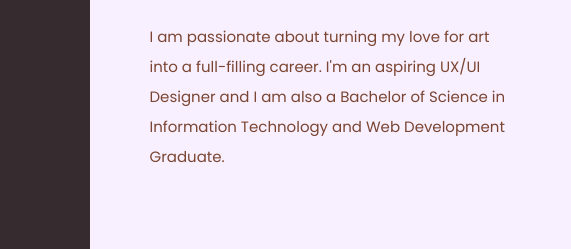
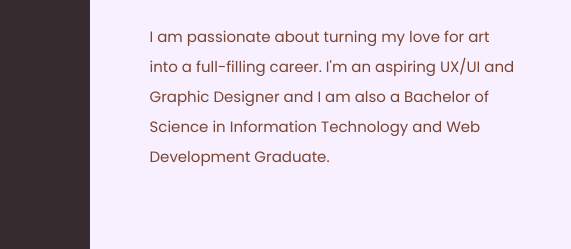
Before and after one commit to alyanacab/alyanacabayao.github.io, a plain HTML site: page index.html in a window 1280 px wide. Shown: the part 392-641 px from the top of the page, 0-571 px from the left. Drawn offline with Linux system fonts and the light colour scheme.

Commit message:
updated index.html

```diff
--- a/index.html
+++ b/index.html
@@ -102,7 +102,7 @@
                                 <p class="site-des"></p>
                                 <h1 class="entry-title">Alyana Cabayao</h1>
                                 <p class="site-info">
-                                   I am passionate about turning my love for art into a full-filling career. I'm an aspiring UX/UI Designer and I am also a Bachelor of Science in Information Technology and Web Development Graduate.
+                                   I am passionate about turning my love for art into a full-filling career. I'm an aspiring UX/UI and Graphic Designer and I am also a Bachelor of Science in Information Technology and Web Development Graduate.
                                 </p>
 
                                 <div class="social-links">
```
